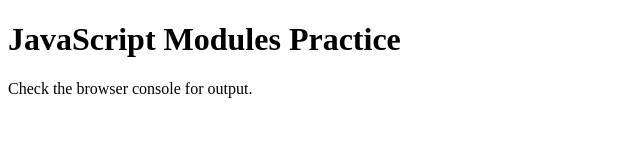
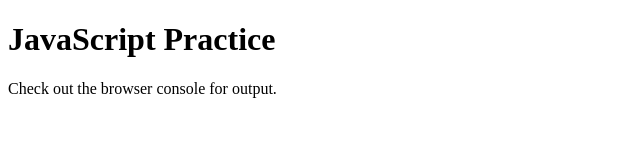
Before and after one commit to Dra1noo/Lab5, a plain HTML site: page lab5-modules-practical/index.html in a window 1280 px wide. Shown: the whole page, without its empty margins (0-640 px from the left). Drawn offline with Linux system fonts and the light colour scheme.

Commit message:
Update index.html

```diff
--- a/lab5-modules-practical/index.html
+++ b/lab5-modules-practical/index.html
@@ -3,11 +3,11 @@
 <head>
     <meta charset="UTF-8">
     <meta name="viewport" content="width=device-width, initial-scale=1.0">
-    <title>Module Practice</title>
+    <title>Demar's Module Practice</title>
     <script type="module" src="app.js"></script>
 </head>
 <body>
-    <h1>JavaScript Modules Practice</h1>
-    <p>Check the browser console for output.</p>
+    <h1>JavaScript Practice</h1>
+    <p>Check out the browser console for output.</p>
 </body>
 </html>
```
